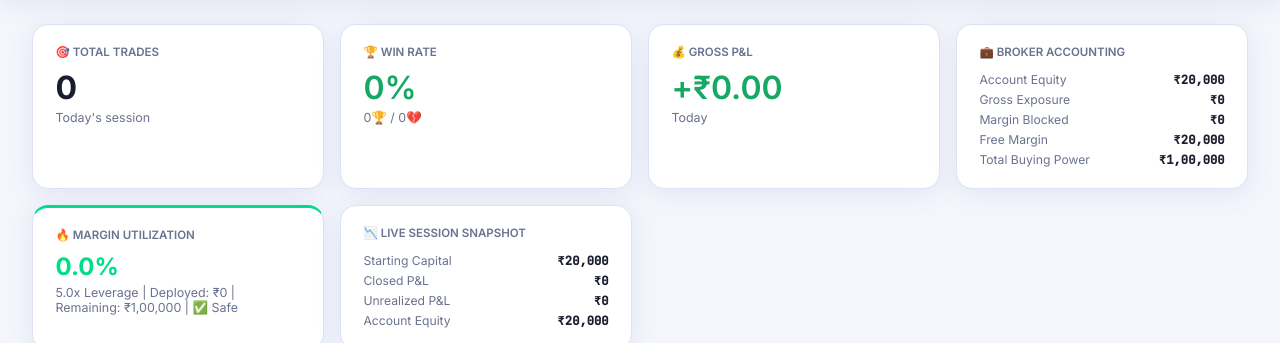
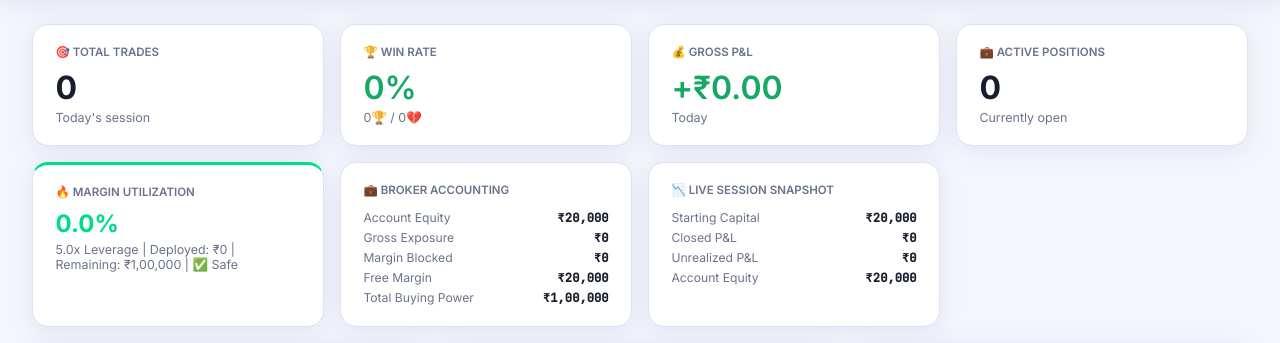
Before and after one commit to rounakrkr/AlcoSoft_Financial_Services, a Flask app: page / in a window 1280 px wide. Shown: the part 64-407 px from the top of the page. Run offline with Flask 3, Linux system fonts and the light colour scheme; the visitor is signed in with stand-in values (Sample User, id 1); data comes from the database, SQL or seed files in the repository; data that the repository does not hold is empty; some libraries are stand-ins or nearby versions.

Commit message:
bug hunt

```diff
--- a/config/trading_settings.json
+++ b/config/trading_settings.json
@@ -62,18 +62,18 @@
     "BUY_RSI_35_SUPPORT_BOUNCE": true
   },
   "adaptive": {
-    "last_updated": "2026-05-29T00:37:21.412622",
+    "last_updated": "2026-06-09T15:35:00.889022",
     "strategy": {
       "signal_confidence_multipliers": {
-        "test_signal": 1.0
+        "test_debug_strategy": 1.0
       },
       "market_regime_multiplier": 1.0
     },
     "time_windows": {
-      "9:15-10:00": 1.0
+      "2:00-3:30": 1.0
     },
     "symbol_stops": {
-      "TEST": 0.97
+      "WIPRO": 1.0
     }
   },
   "_meta": {
--- a/dashboard/static/js/app.js
+++ b/dashboard/static/js/app.js
@@ -47,6 +47,9 @@ function exitSetName(notes) {
   return notes && notes.startsWith(prefix) ? notes.slice(prefix.length) : '';
 }
 
+let lastPositionsCount = -1;
+let lastTotalTrades = -1;
+
 async function fetchAndRender() {
   try {
     const res = await fetch('/api/status');
@@ -86,7 +89,15 @@ async function fetchAndRender() {
       pnlEl.className = 'card-value ' + (pnl >= 0 ? 'win' : 'loss');
     }
 
-    set('stat-open', (data.positions || []).length);
+    const currentPositionsCount = (data.positions || []).length;
+    set('stat-open', currentPositionsCount);
+
+    const currentTotalTrades = s.total_trades || 0;
+    if (currentPositionsCount !== lastPositionsCount || currentTotalTrades !== lastTotalTrades) {
+      lastPositionsCount = currentPositionsCount;
+      lastTotalTrades = currentTotalTrades;
+      updateMarginStatus();
+    }
     const cap = data.capital_snapshot || {};
     set('cap-equity', fmt(cap.account_equity));
     set('cap-exposure', fmt(cap.gross_exposure));
@@ -99,19 +110,7 @@ async function fetchAndRender() {
     set('live-unrealized-pnl', fmt(cap.unrealized_pnl));
     set('live-trading-eq', fmt(cap.account_equity));
 
-    const marginCard = document.getElementById('margin-card');
-    if (marginCard && cap.margin_enabled) {
-      marginCard.style.display = 'flex';
-      set('margin-pct', (cap.margin_utilization || 0).toFixed(1) + '%');
-      set('margin-details', 'Blocked: ' + fmt(cap.margin_blocked));
-
-      marginCard.className = 'card stat-card';
-      if (cap.margin_utilization >= 80) marginCard.classList.add('danger');
-      else if (cap.margin_utilization >= 50) marginCard.classList.add('warn');
-      else marginCard.classList.add('safe');
-    } else if (marginCard) {
-      marginCard.style.display = 'none';
-    }
+    // Margin updates are handled by updateMarginStatus() based on trade activity
 
     const posBody = document.getElementById('positions-body');
     if (posBody) {
@@ -517,7 +516,5 @@ updateClock();
 setInterval(updateClock, 1000);
 fetchAndRender();
 setInterval(fetchAndRender, 5000);
-updateMarginStatus();
-setInterval(updateMarginStatus, 5000);
 fetchAdaptiveData();
 setInterval(fetchAdaptiveData, 10000);
--- a/dashboard/templates/index.html
+++ b/dashboard/templates/index.html
@@ -54,6 +54,18 @@
     <div class="card-sub">Today</div>
   </div>
   <div class="card stat-card">
+    <div class="card-title">💼 Active Positions</div>
+    <div class="card-value" id="stat-open">0</div>
+    <div class="card-sub">Currently open</div>
+  </div>
+  <!-- 🔥 MARGIN STATUS WIDGET -->
+  <div class="card stat-card" id="margin-card" style="display:none">
+    <div class="card-title">🔥 Margin Utilization</div>
+    <div class="card-value" id="margin-pct" style="font-size:1.5rem">—</div>
+    <div class="card-sub" id="margin-details">Margin: OFF</div>
+  </div>
+
+  <div class="card stat-card">
     <div class="card-title">💼 Broker Accounting</div>
     <div class="capital-lines" id="capital-breakdown">
       <div><span title="Total account value including PnL">Account Equity</span><strong id="cap-equity">—</strong></div>
@@ -62,13 +74,6 @@
       <div><span title="Available margin for new positions">Free Margin</span><strong id="cap-free">—</strong></div>
       <div><span title="Estimated buying power limit">Total Buying Power</span><strong id="cap-power">—</strong></div>
     </div>
-  </div>
-
-  <!-- 🔥 MARGIN STATUS WIDGET -->
-  <div class="card stat-card" id="margin-card" style="display:none">
-    <div class="card-title">🔥 Margin Utilization</div>
-    <div class="card-value" id="margin-pct" style="font-size:1.5rem">—</div>
-    <div class="card-sub" id="margin-details">Margin: OFF</div>
   </div>
 
   <!-- 🔥 LIVE EQUITY SNAPSHOT WIDGET -->
@@ -194,6 +199,6 @@
 
 <script src="https://cdn.jsdelivr.net/npm/chart.js@4.4.1/dist/chart.umd.min.js"></script>
 <script src="/static/js/charts.js"></script>
-<script src="/static/js/app.js?v=3"></script>
+<script src="/static/js/app.js?v=5"></script>
 </body>
 </html>
```
Also changed, not shown: main.py (+15 -1 lines).
